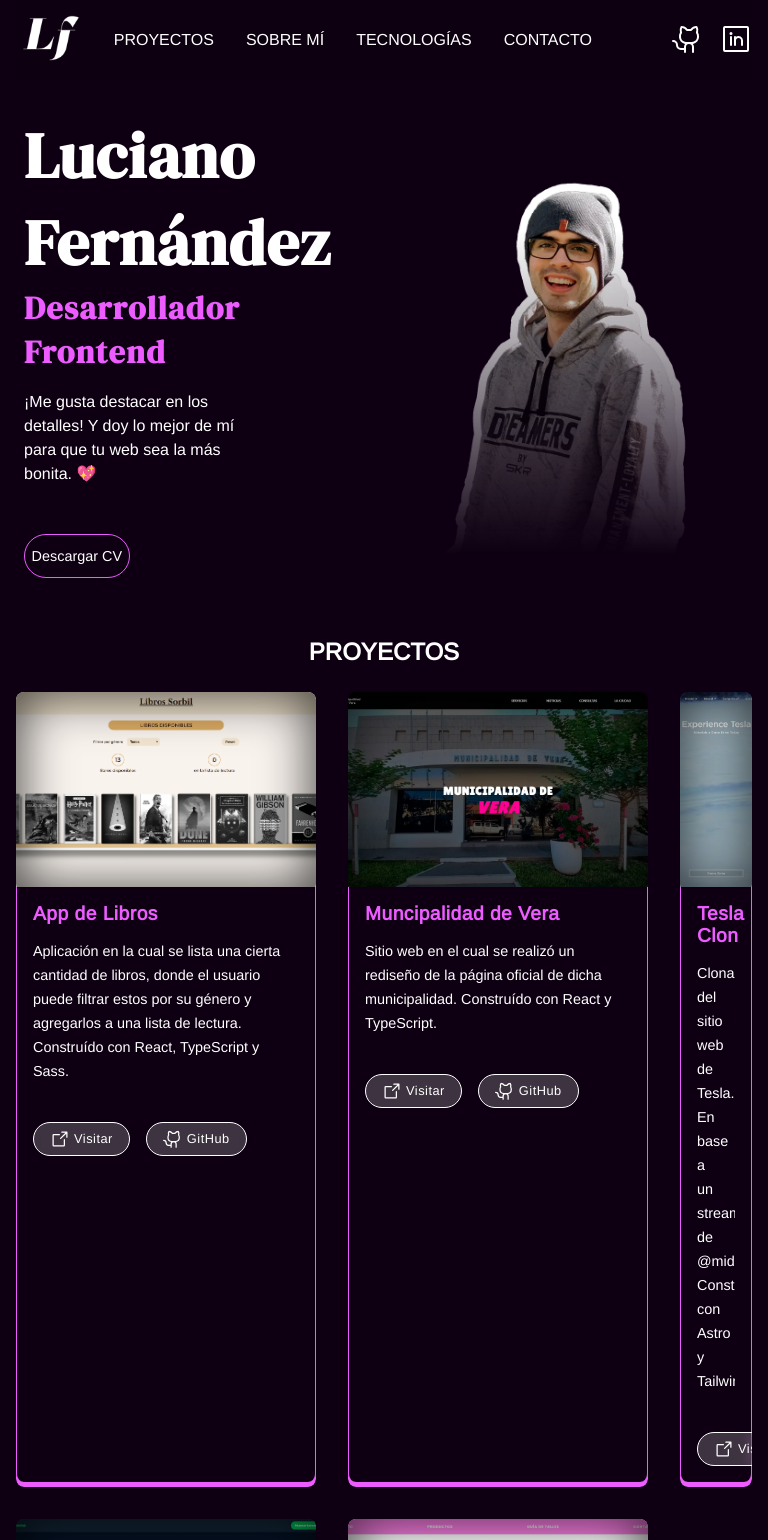
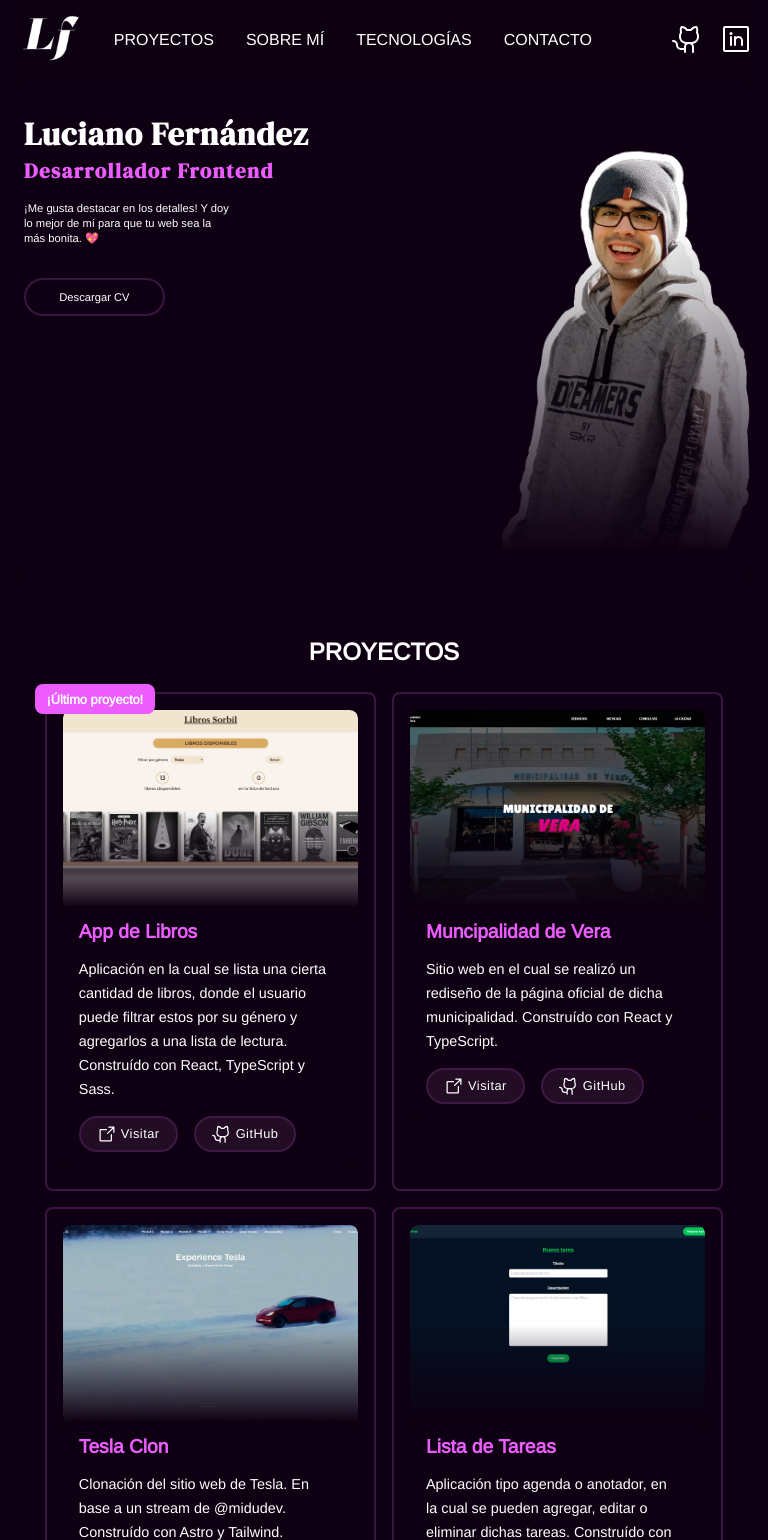
Before and after one commit to luchofseven/new-portfolio, a Next.js app: page / in a window 768 px wide. Shown: the top 1540 px of the page. Built offline with nearby package versions, Linux system fonts and the light colour scheme.

Commit message:
new styles and updated CV

```diff
--- a/src/components/Card.tsx
+++ b/src/components/Card.tsx
@@ -9,6 +9,7 @@ interface CardInfo {
   description: string
   urlDeploy: string
   urlRepo: string
+  lastProject?: boolean
 }
 
 export default function Card ({
@@ -16,7 +17,8 @@ export default function Card ({
   title,
   description,
   urlDeploy,
-  urlRepo
+  urlRepo,
+  lastProject = false
 }: CardInfo): JSX.Element {
   const [cardInfo, setCardInfo] = useState(false)
 
@@ -34,6 +36,11 @@ export default function Card ({
       onMouseEnter={handleOnMouseEnter}
       onMouseLeave={handleOnMouseLeave}
     >
+      {lastProject && (
+        <div className={`${lastProject ? 'last-project' : ''}`}>
+          <p>¡Último proyecto!</p>
+        </div>
+      )}
       <div className="projects-card-img">
         <a href={urlDeploy} rel="noreferrer" target="_blank">
           <span />
--- a/src/components/Projects.tsx
+++ b/src/components/Projects.tsx
@@ -13,6 +13,7 @@ export default function Projects (): JSX.Element {
           description="Aplicación en la cual se lista una cierta cantidad de libros, donde el usuario puede filtrar estos por su género y agregarlos a una lista de lectura. Construído con React, TypeScript y Sass."
           urlDeploy="https://books-app-pied.vercel.app/"
           urlRepo="https://github.com/luchofseven/books-app"
+          lastProject={true}
         />
         <Card
           img="/project-municipalidad-vera.webp"
--- a/src/styles/styles.css
+++ b/src/styles/styles.css
@@ -16,7 +16,7 @@ body {
   overflow-x: hidden;
   background-color: #0e0012;
   color: #ffffff;
-  max-width: 1400px;
+  max-width: 1280px;
 }
 
 h1,
@@ -171,7 +171,7 @@ img {
   text-align: center;
   min-width: 30%;
   max-width: 30%;
-  border: 1px solid #ec5cff;
+  border: 2px solid rgba(71, 27, 77, 0.8);
   border-radius: 5rem;
   padding: 0.8rem 0;
   font-family: var(--font-arimo);
@@ -179,12 +179,11 @@ img {
   font-size: 0.9rem;
   cursor: pointer;
   text-decoration: none;
-  transition: transform 200ms ease, background-color 200ms ease;
+  transition: background-color 300ms ease;
 }
 
 .hero-container .hero-container-top .hero-container-top-left a:hover {
   background-color: #ec5cff;
-  transform: scale(1.05);
 }
 
 .hero-container .hero-container-top .hero-container-top-right {
@@ -223,20 +222,42 @@ img {
 
 .projects-projects {
   width: 100%;
-  display: grid;
-  grid-template-columns: repeat(4, 1fr);
-  grid-template-rows: repeat(3, 300px);
-  gap: 1rem;
-  padding: 1rem;
+  display: flex;
+  flex-wrap: wrap;
+  gap: 2rem;
+  justify-content: center;
 }
 
 .projects-card {
-  width: 100%;
+  padding: 1rem;
+  width: 40%;
   display: flex;
   gap: 1rem;
   border-radius: 0.5rem;
   position: relative;
   transition: transform 200ms ease-out;
+  border: 2px solid rgba(71, 27, 77, 0.8);
+  background-color: rgba(71, 27, 77, 0.3);
+  color: #ffffff;
+}
+
+.projects-card .last-project {
+  position: absolute;
+  background-color: #ec5cff;
+  height: 30px;
+  width: 120px;
+  top: -10px;
+  left: -12px;
+  border-radius: .5rem;
+  z-index: 1000;
+  display: flex;
+  align-items: center;
+  justify-content: center;
+}
+
+.projects-card .last-project p {
+  font-size: .8rem;
+  font-weight: bold;
 }
 
 .projects-card:hover {
@@ -276,11 +297,6 @@ img {
 .projects-card .projects-card-img {
   aspect-ratio: auto;
   width: 100%;
-  position: absolute;
-  top: 0;
-  bottom: 0;
-  left: 0;
-  right: 0;
 }
 
 .projects-card .projects-card-img a {
@@ -291,7 +307,6 @@ img {
   position: absolute;
   width: 100%;
   height: 100%;
-  box-shadow: inset 0px 0px 50px 5px rgba(0, 0, 0, 0.7);
   border-radius: 0.5rem;
 }
 
@@ -302,11 +317,13 @@ img {
   object-position: center;
   border-radius: 0.5rem;
   z-index: 5;
+  mask-image: linear-gradient(to top, transparent 1%, #000000 50%);
 }
 
 .projects-card .projects-card-info.is-active {
   opacity: 1;
   visibility: visible;
+  transform: translateY(0%);
 }
 
 .projects-card .projects-card-info {
@@ -314,11 +331,11 @@ img {
   display: flex;
   flex-direction: column;
   align-items: flex-start;
-  padding: 1.5rem 0;
-  padding-left: 1rem;
+  justify-content: flex-end;
+  padding-left: 2rem;
+  padding-bottom: 1.5rem;
   text-wrap: pretty, balance;
-  background-color: rgba(0, 0, 0, 0.7);
-  backdrop-filter: blur(5px);
+  background-color: rgba(14, 0, 18, 0.8);
   position: absolute;
   width: auto;
   left: -4px;
@@ -333,7 +350,7 @@ img {
 
 .projects-card .projects-card-info h3 {
   color: #ec5cff;
-  letter-spacing: 0.5px;
+  letter-spacing: 0px;
   font-size: 1.2rem;
 }
 
@@ -349,7 +366,7 @@ img {
 }
 
 .projects-card .projects-card-info footer {
-  margin-top: 1.5rem;
+  margin-top: 0rem;
   width: 100%;
   display: flex;
   gap: 1rem;
@@ -360,24 +377,22 @@ img {
   display: flex;
   align-items: center;
   justify-items: center;
+  text-align: center;
   gap: 4px;
-  background-color: rgba(255, 255, 255, 0.2);
+  background-color: #220d24;
   backdrop-filter: blur(5px);
   padding: 0 1rem;
-  border: 1px solid #ffffff;
+  border: 2px solid rgba(71, 27, 77, 0.8);
   border-radius: 5rem;
   text-decoration: none;
   color: #ffffff;
-  transition: color 200ms ease-in-out, transform 200ms ease-in-out,
- background-color 200ms ease-in-out;
+  transition: color 300ms ease-in-out, background-color 300ms ease-in-out;
   text-wrap: pretty, balance;
   letter-spacing: 0.5px;
 }
 
 .projects-card .projects-card-info footer a:hover {
-  transform: scale(1.05);
-  color: #000000;
-  background-color: #ffffff;
+  background-color: #ec5cff;
 }
 
 .projects-card .projects-card-info footer a svg {
@@ -437,13 +452,16 @@ img {
 
 .tech-stack-container svg {
   color: #ffffff;
-  width: 32px;
-  height: 32px;
-  transition: color, transform 200ms ease-in-out, background-color 200ms ease-in-out;
+  width: 26px;
+  height: 26px;
+  transition: color, transform 200ms ease-in-out,
+ background-color 200ms ease-in-out;
+  filter: grayscale(1);
 }
 
 .tech-stack-container svg:hover {
   transform: scale(1.3);
+  filter: grayscale(0);
 }
 
 .tech-stack-container .html-icon svg {
@@ -694,7 +712,7 @@ img {
     color: #ffffff;
     text-align: center;
     min-width: 40%;
-    border: 1px solid #ec5cff;
+    border: 2px solid rgba(71, 27, 77, 0.8);
     border-radius: 5rem;
     padding: 0.8rem 1rem;
     font-family: var(--font-arimo);
@@ -703,6 +721,7 @@ img {
     font-size: 0.8rem;
     cursor: pointer;
     transition: none;
+    margin-top: 0;
   }
   .hero-container .hero-container-top .hero-container-top-left a:hover {
     background-color: #0e0012;
@@ -753,8 +772,9 @@ img {
     border-radius: 0rem;
     transition: transform 200ms ease-out;
     background-color: #0e0012;
-    overflow: hidden;
     border-radius: 0.5rem;
+    text-decoration: none;
+    border: 2px solid rgba(71, 27, 77, 0.8);
   }
   .projects-card:hover {
     transform: scale(1);
@@ -772,14 +792,15 @@ img {
     height: 100%;
     object-fit: cover;
     object-position: center;
-    border-radius: 0rem;
+    border-radius: .5rem;
   }
   .projects-card .projects-card-info {
     width: 100%;
     display: flex;
     flex-direction: column;
     align-items: flex-start;
-    padding: 1rem;
+    justify-content: flex-end;
+    padding: 0.5rem;
     text-wrap: pretty, balance;
     background-color: #0e0012;
     backdrop-filter: blur(0);
@@ -787,15 +808,11 @@ img {
     width: 100%;
     left: 0px;
     right: 0px;
-    top: -5px;
+    top: 0px;
     bottom: 0px;
     opacity: 1;
     visibility: visible;
     transition: none;
-    border-radius: 0rem 0rem 0.5rem 0.5rem;
-    border-left: 1px solid #ec5cff;
-    border-right: 1px solid #ec5cff;
-    box-shadow: 0px 10px #ec5cff;
   }
   .projects-card .projects-card-info h3 {
     color: #ec5cff;
@@ -813,7 +830,7 @@ img {
     font-size: 0.9rem;
   }
   .projects-card .projects-card-info footer {
-    margin-top: 3rem;
+    margin-top: 1rem;
     width: 100%;
     display: flex;
     gap: 1rem;
@@ -823,23 +840,17 @@ img {
     align-items: center;
     justify-items: center;
     gap: 4px;
-    background-color: rgba(255, 255, 255, 0.2);
-    backdrop-filter: blur(5px);
     padding: 0 1rem;
-    border: 1px solid #ffffff;
     border-radius: 5rem;
     text-decoration: none;
     color: #ffffff;
-    transition: color 200ms ease-in-out, transform 200ms ease-in-out,
- background-color 200ms ease-in-out;
+    transition: background-color 300ms ease-in-out;
     text-wrap: pretty, balance;
     letter-spacing: 0.5px;
     font-size: 0.7rem;
   }
   .projects-card .projects-card-info footer a:hover {
-    transform: scale(1);
-    color: #000000;
-    background-color: #ffffff;
+    background-color: #220d24;
   }
   .projects-card .projects-card-info footer a svg {
     width: 20px;
@@ -917,23 +928,103 @@ img {
 }
 
 @media (min-width: 576px) and (max-width: 1023px) {
+  .hero-container {
+    position: relative;
+    border-radius: 0.5rem;
+    overflow: hidden;
+    background-color: #0e0012;
+  }
+  .hero-container .hero-container-top {
+    display: flex;
+    align-items: center;
+    justify-content: space-between;
+    height: 500px;
+  }
+  .hero-container .hero-container-top .hero-container-top-left {
+    width: 50%;
+    height: 100%;
+    display: flex;
+    flex-direction: column;
+    align-items: flex-start;
+    padding: 2rem 0.5rem;
+    gap: 1rem;
+  }
+  .hero-container .hero-container-top .hero-container-top-left h1 {
+    font-family: var(--font-dmSerifDisplay), sans-serif;
+    font-size: 2rem;
+    letter-spacing: 1px;
+  }
+  .hero-container .hero-container-top .hero-container-top-left h1 span {
+    font-family: var(--font-dmSerifDisplay), sans-serif;
+    color: #ec5cff;
+    font-size: 1.3rem;
+    display: block;
+    letter-spacing: 1.5px;
+  }
+  .hero-container .hero-container-top .hero-container-top-left p {
+    line-height: 15px;
+    margin: 0;
+    width: 60%;
+    flex-grow: 0;
+    text-wrap: pretty, balance;
+    font-size: .7rem;
+  }
+  .hero-container .hero-container-top .hero-container-top-left a {
+    margin-top: 1rem;
+    background-color: #220d24;
+    color: #ffffff;
+    text-align: center;
+    min-width: 30%;
+    max-width: 30%;
+    border: 2px solid rgba(71, 27, 77, 0.8);
+    border-radius: 5rem;
+    padding: 0.7rem 0;
+    font-family: var(--font-arimo);
+    font-weight: normal;
+    font-size: 0.7rem;
+    cursor: pointer;
+    text-decoration: none;
+    transition: background-color 300ms ease;
+    min-width: 40%;
+  }
+  .hero-container .hero-container-top .hero-container-top-left a:hover {
+    background-color: #ec5cff;
+  }
+  .hero-container .hero-container-top .hero-container-top-right {
+    width: 50%;
+    height: 100%;
+    display: flex;
+    align-items: flex-end;
+    justify-content: flex-end;
+    overflow: hidden;
+    -webkit-mask-image: linear-gradient(to top, transparent 5%, #0e0012 70%);
+    mask-image: linear-gradient(to top, transparent 5%, #0e0012 70%);
+  }
+  .hero-container .hero-container-top .hero-container-top-right img {
+    position: relative;
+    top: -2rem;
+    right: -4rem;
+    width: 400px;
+    transition: all 200ms ease-in-out;
+  }
+  .hero-container .hero-container-top .hero-container-top-right img:hover {
+    filter: grayscale(1);
+    transform: scale(1.05);
+  }
   .projects-projects {
-    width: 100%;
-    display: grid;
-    grid-template-columns: repeat(auto-fit, minmax(300px, 1fr));
-    grid-template-rows: auto;
-    gap: 2rem;
-    padding: 0rem;
+    display: flex;
+    flex-direction: row;
+    flex-wrap: wrap;
+    gap: 1rem;
   }
   .projects-card {
-    width: 100%;
+    width: 45%;
     display: flex;
     flex-direction: column;
     gap: 0rem;
     border-radius: 0rem;
     transition: transform 200ms ease-out;
     background-color: #0e0012;
-    overflow: hidden;
     border-radius: 0.5rem;
   }
   .projects-card:hover {
@@ -971,6 +1062,7 @@ img {
     object-fit: cover;
     object-position: center;
     border-radius: 0rem;
+    border-radius: 0.5rem;
   }
   .projects-card .projects-card-info {
     width: 100%;
@@ -979,8 +1071,6 @@ img {
     align-items: flex-start;
     padding: 1rem;
     text-wrap: pretty, balance;
-    background-color: #0e0012;
-    backdrop-filter: blur(0);
     position: relative;
     width: 100%;
     left: 0px;
@@ -990,10 +1080,5 @@ img {
     opacity: 1;
     visibility: visible;
     transition: none;
-    border-radius: 0rem 0rem 0.5rem 0.5rem;
-    border-left: 1px solid #ec5cff;
-    border-right: 1px solid #ec5cff;
-    box-shadow: 0px 10px #ec5cff;
-    height: 100%;
   }
 }
--- a/src/styles/styles.scss
+++ b/src/styles/styles.scss
@@ -41,7 +41,7 @@ body {
   overflow-x: hidden;
   background-color: $background-color;
   color: $white-color;
-  max-width: 1400px;
+  max-width: 1280px;
 }
 
 h1,
@@ -196,7 +196,7 @@ img {
         text-align: center;
         min-width: 30%;
         max-width: 30%;
-        border: 1px solid $second-color;
+        border: 2px solid rgba($color: $border-card, $alpha: 0.8);
         border-radius: 5rem;
         padding: 0.8rem 0;
         font-family: var(--font-arimo);
@@ -204,11 +204,10 @@ img {
         font-size: 0.9rem;
         cursor: pointer;
         text-decoration: none;
-        transition: transform 200ms ease, background-color 200ms ease;
+        transition: background-color 300ms ease;
 
         &:hover {
           background-color: $second-color;
-          transform: scale(1.05);
         }
       }
     }
@@ -263,22 +262,49 @@ img {
 
 .projects-projects {
   width: 100%;
-  display: grid;
-  grid-template-columns: repeat(4, 1fr);
-  grid-template-rows: repeat(3, 300px);
-  gap: 1rem;
-  padding: 1rem;
+  // display: grid;
+  // grid-template-columns: repeat(4, 1fr);
+  // grid-template-rows: repeat(3, 300px);
+  // gap: 1rem;
+  // padding: 1rem;
   // background-color: rgba($color: $border-card, $alpha: .1);
   // border-radius: .5rem;
+  display: flex;
+  flex-wrap: wrap;
+  gap: 2rem;
+  justify-content: center;
 }
 
 .projects-card {
-  width: 100%;
+  padding: 1rem;
+  width: 40%;
   display: flex;
   gap: 1rem;
   border-radius: 0.5rem;
   position: relative;
   transition: transform 200ms ease-out;
+  border: 2px solid rgba($color: $border-card, $alpha: 0.8);
+  background-color: rgba($color: $border-card, $alpha: 0.3);
+  color: $white-color;
+
+  .last-project {
+    position: absolute;
+    background-color: $second-color;
+    height: 30px;
+    width: 120px;
+    top: -10px;
+    left: -12px;
+    border-radius: .5rem;
+    z-index: 1000;
+    display: flex;
+    align-items: center;
+    justify-content: center;
+
+    p {
+      font-size: .8rem;
+      font-weight: bold;
+    }
+  }
 
   &:hover {
     transform: scale(1.05);
@@ -322,11 +348,11 @@ img {
   .projects-card-img {
     aspect-ratio: auto;
     width: 100%;
-    position: absolute;
-    top: 0;
-    bottom: 0;
-    left: 0;
-    right: 0;
+    // position: absolute;
+    // top: 0;
+    // bottom: 0;
+    // left: 0;
+    // right: 0;
 
     a {
       text-decoration: none;
@@ -335,8 +361,8 @@ img {
         position: absolute;
         width: 100%;
         height: 100%;
-        box-shadow: inset 0px 0px 50px 5px
-          rgba($color: $black-color, $alpha: 0.7);
+        // box-shadow: inset 0px 0px 50px 5px
+        //   rgba($color: $black-color, $alpha: 0.7);
         border-radius: 0.5rem;
       }
 
@@ -347,6 +373,7 @@ img {
         object-position: center;
         border-radius: 0.5rem;
         z-index: 5;
+        mask-image: linear-gradient(to top, transparent 1%, $black-color 50%);
       }
     }
   }
@@ -354,6 +381,7 @@ img {
   .projects-card-info.is-active {
     opacity: 1;
     visibility: visible;
+    transform: translateY(0%);
   }
 
   .projects-card-info {
@@ -361,11 +389,13 @@ img {
     display: flex;
     flex-direction: column;
     align-items: flex-start;
-    padding: 1.5rem 0;
-    padding-left: 1rem;
+    justify-content: flex-end;
+    padding-left: 2rem;
+    padding-bottom: 1.5rem;
     text-wrap: pretty, balance;
-    background-color: rgba($color: $black-color, $alpha: 0.7);
-    backdrop-filter: blur(5px);
+    // background-color: rgba($color: $black-color, $alpha: 0.3);
+    // backdrop-filter: blur(1px);
+    background-color: rgba($color: $background-color, $alpha: 0.8);
     position: absolute;
     width: auto;
     left: -4px;
@@ -379,7 +409,7 @@ img {
 
     h3 {
       color: $second-color;
-      letter-spacing: 0.5px;
+      letter-spacing: 0px;
       font-size: 1.2rem;
     }
 
@@ -395,7 +425,7 @@ img {
     }
 
     footer {
-      margin-top: 1.5rem;
+      margin-top: 0rem;
       width: 100%;
       display: flex;
       gap: 1rem;
@@ -405,23 +435,21 @@ img {
         display: flex;
         align-items: center;
         justify-items: center;
+        text-align: center;
         gap: 4px;
-        background-color: rgba($color: $white-color, $alpha: 0.2);
+        background-color: $second-color / 07;
         backdrop-filter: blur(5px);
         padding: 0 1rem;
-        border: 1px solid $white-color;
+        border: 2px solid rgba($color: $border-card, $alpha: 0.8);
         border-radius: 5rem;
         text-decoration: none;
         color: $white-color;
-        transition: color 200ms ease-in-out, transform 200ms ease-in-out,
-          background-color 200ms ease-in-out;
+        transition: color 300ms ease-in-out, background-color 300ms ease-in-out;
         text-wrap: pretty, balance;
         letter-spacing: 0.5px;
 
         &:hover {
-          transform: scale(1.05);
-          color: $black-color;
-          background-color: $white-color;
+          background-color: $second-color;
         }
 
         & svg {
@@ -486,12 +514,15 @@ img {
 
   svg {
     color: $white-color;
-    width: 32px;
-    height: 32px;
-    transition: color, transform 200ms ease-in-out, background-color 200ms ease-in-out;
+    width: 26px;
+    height: 26px;
+    transition: color, transform 200ms ease-in-out,
+      background-color 200ms ease-in-out;
+    filter: grayscale(1);
 
     &:hover {
       transform: scale(1.3);
+      filter: grayscale(0);
     }
   }
 
@@ -767,7 +798,7 @@ img {
           color: $white-color;
           text-align: center;
           min-width: 40%;
-          border: 1px solid $second-color;
+          border: 2px solid rgba($color: $border-card, $alpha: 0.8);
           border-radius: 5rem;
           padding: 0.8rem 1rem;
           font-family: var(--font-arimo);
@@ -776,6 +807,7 @@ img {
           font-size: 0.8rem;
           cursor: pointer;
           transition: none;
+          margin-top: 0;
 
           &:hover {
             background-color: $background-color;
@@ -842,8 +874,9 @@ img {
     border-radius: 0rem;
     transition: transform 200ms ease-out;
     background-color: $background-color;
-    overflow: hidden;
     border-radius: 0.5rem;
+    text-decoration: none;
+    border: 2px solid rgba($color: $border-card, $alpha: 0.8);
 
     &:hover {
       transform: scale(1);
@@ -862,7 +895,7 @@ img {
           height: 100%;
           object-fit: cover;
           object-position: center;
-          border-radius: 0rem;
+          border-radius: .5rem;
         }
       }
     }
@@ -872,7 +905,8 @@ img {
       display: flex;
       flex-direction: column;
       align-items: flex-start;
-      padding: 1rem;
+      justify-content: flex-end;
+      padding: 0.5rem;
       text-wrap: pretty, balance;
       background-color: $background-color;
       backdrop-filter: blur(0);
@@ -880,15 +914,11 @@ img {
       width: 100%;
       left: 0px;
       right: 0px;
-      top: -5px;
+      top: 0px;
       bottom: 0px;
       opacity: 1;
       visibility: visible;
       transition: none;
-      border-radius: 0rem 0rem 0.5rem 0.5rem;
-      border-left: 1px solid $second-color;
-      border-right: 1px solid $second-color;
-      box-shadow: 0px 10px $second-color;
 
       h3 {
         color: $second-color;
@@ -908,7 +938,7 @@ img {
       }
 
       footer {
-        margin-top: 3rem;
+        margin-top: 1rem;
         width: 100%;
         display: flex;
         gap: 1rem;
@@ -918,23 +948,17 @@ img {
           align-items: center;
           justify-items: center;
           gap: 4px;
-          background-color: rgba($color: $white-color, $alpha: 0.2);
-          backdrop-filter: blur(5px);
           padding: 0 1rem;
-          border: 1px solid $white-color;
           border-radius: 5rem;
           text-decoration: none;
           color: $white-color;
-          transition: color 200ms ease-in-out, transform 200ms ease-in-out,
-            background-color 200ms ease-in-out;
+          transition: background-color 300ms ease-in-out;
           text-wrap: pretty, balance;
           letter-spacing: 0.5px;
           font-size: 0.7rem;
 
           &:hover {
-            transform: scale(1);
-            color: $black-color;
-            background-color: $white-color;
+            background-color: $second-color / 07;
           }
 
           & svg {
@@ -1041,26 +1065,132 @@ img {
 }
 
 @media (min-width: 576px) and (max-width: 1023px) {
+  // HERO
+  .hero-container {
+    position: relative;
+    border-radius: 0.5rem;
+    overflow: hidden;
+    background-color: $background-color;
+
+    .hero-container-top {
+      display: flex;
+      align-items: center;
+      justify-content: space-between;
+      height: 500px;
+
+      .hero-container-top-left {
+        width: 50%;
+        height: 100%;
+        display: flex;
+        flex-direction: column;
+        align-items: flex-start;
+        padding: 2rem 0.5rem;
+        gap: 1rem;
+
+        h1 {
+          font-family: var(--font-dmSerifDisplay), sans-serif;
+          font-size: 2rem;
+          letter-spacing: 1px;
+
+          span {
+            font-family: var(--font-dmSerifDisplay), sans-serif;
+            color: $second-color;
+            font-size: 1.3rem;
+            display: block;
+            letter-spacing: 1.5px;
+          }
+        }
+
+        p {
+          line-height: 15px;
+          margin: 0;
+          width: 60%;
+          flex-grow: 0;
+          text-wrap: pretty, balance;
+          font-size: .7rem;
+        }
+
+        a {
+          margin-top: 1rem;
+          background-color: $second-color / 07;
+          color: $white-color;
+          text-align: center;
+          min-width: 30%;
+          max-width: 30%;
+          border: 2px solid rgba($color: $border-card, $alpha: 0.8);
+          border-radius: 5rem;
+          padding: 0.7rem 0;
+          font-family: var(--font-arimo);
+          font-weight: normal;
+          font-size: 0.7rem;
+          cursor: pointer;
+          text-decoration: none;
+          transition: background-color 300ms ease;
+          min-width: 40%;
+
+          &:hover {
+            background-color: $second-color;
+          }
+        }
+      }
+
+      .hero-container-top-right {
+        width: 50%;
+        height: 100%;
+        display: flex;
+        align-items: flex-end;
+        justify-content: flex-end;
+        overflow: hidden;
+        -webkit-mask-image: linear-gradient(
+          to top,
+          transparent 5%,
+          $background-color 70%
+        );
+        mask-image: linear-gradient(
+          to top,
+          transparent 5%,
+          $background-color 70%
+        );
+
+        img {
+          position: relative;
+          top: -2rem;
+          right: -4rem;
+          width: 400px;
+          transition: all 200ms ease-in-out;
+
+          &:hover {
+            filter: grayscale(1);
+            transform: scale(1.05);
+          }
+        }
+      }
+    }
+  }
+
   // PROJECTS
 
   .projects-projects {
-    width: 100%;
-    display: grid;
-    grid-template-columns: repeat(auto-fit, minmax(300px, 1fr));
-    grid-template-rows: auto;
-    gap: 2rem;
-    padding: 0rem;
+    // width: 100%;
+    // display: grid;
+    // grid-template-columns: repeat(auto-fit, minmax(300px, 1fr));
+    // grid-template-rows: auto;
+    // gap: 2rem;
+    // padding: 0rem;
+    display: flex;
+    flex-direction: row;
+    flex-wrap: wrap;
+    gap: 1rem;
   }
 
   .projects-card {
-    width: 100%;
+    width: 45%;
     display: flex;
     flex-direction: column;
     gap: 0rem;
     border-radius: 0rem;
     transition: transform 200ms ease-out;
     background-color: $background-color;
-    overflow: hidden;
     border-radius: 0.5rem;
 
     &:hover {
@@ -1103,6 +1233,7 @@ img {
           object-fit: cover;
           object-position: center;
           border-radius: 0rem;
+          border-radius: 0.5rem;
         }
       }
     }
@@ -1114,8 +1245,6 @@ img {
       align-items: flex-start;
       padding: 1rem;
       text-wrap: pretty, balance;
-      background-color: $background-color;
-      backdrop-filter: blur(0);
       position: relative;
       width: 100%;
       left: 0px;
@@ -1125,11 +1254,6 @@ img {
       opacity: 1;
       visibility: visible;
       transition: none;
-      border-radius: 0rem 0rem 0.5rem 0.5rem;
-      border-left: 1px solid $second-color;
-      border-right: 1px solid $second-color;
-      box-shadow: 0px 10px $second-color;
-      height: 100%;
     }
   }
 }
```
Also changed, not shown: src/styles/styles.min.css, 1 other file (tests, documents, lock files or other folders).
